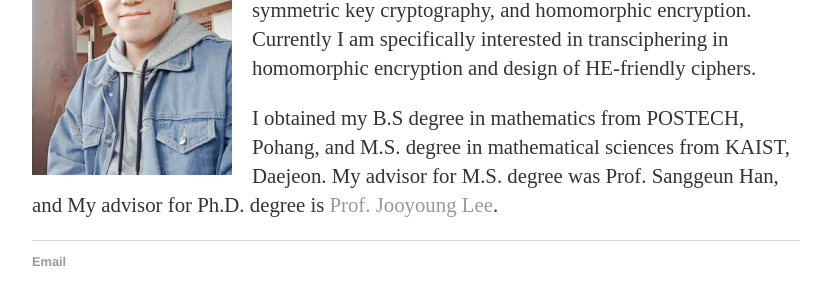
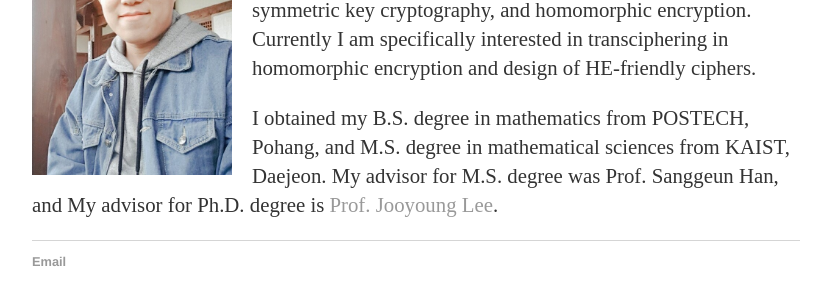
Before and after one commit to sgk1m/sgk1m.github.io, a Jekyll site: the page built from index.html, in a window 1280 px wide. Shown: the part 317-617 px from the top of the page, without its empty margins (224-1049 px from the left). Built offline with Jekyll 4.4.1, drawn with Linux system fonts in a browser that asks for light colours.

```diff
--- a/index.html
+++ b/index.html
@@ -8,7 +8,7 @@ title: Seongkwang Kim
 	<p>I am a Ph.D. candidate in the Graduate School of Information Security (GSIS) at KAIST, Daejeon, Korea.
 		My research interest is on provable security of symmetric key cryptography, design of symmetric key cryptography, and homomorphic encryption.
 		Currently I am specifically interested in transciphering in homomorphic encryption and design of HE-friendly ciphers.
-	<p>I obtained my B.S degree in mathematics from POSTECH, Pohang, and M.S. degree in mathematical sciences from KAIST, Daejeon.
+	<p>I obtained my B.S. degree in mathematics from POSTECH, Pohang, and M.S. degree in mathematical sciences from KAIST, Daejeon.
 		My advisor for M.S. degree was Prof. Sanggeun Han, and My advisor for Ph.D. degree is <a href="https://sites.google.com/site/cryptkaist/home">Prof. Jooyoung Lee</a>.
 	</p>
 </div><!-- /.blurb -->
```
